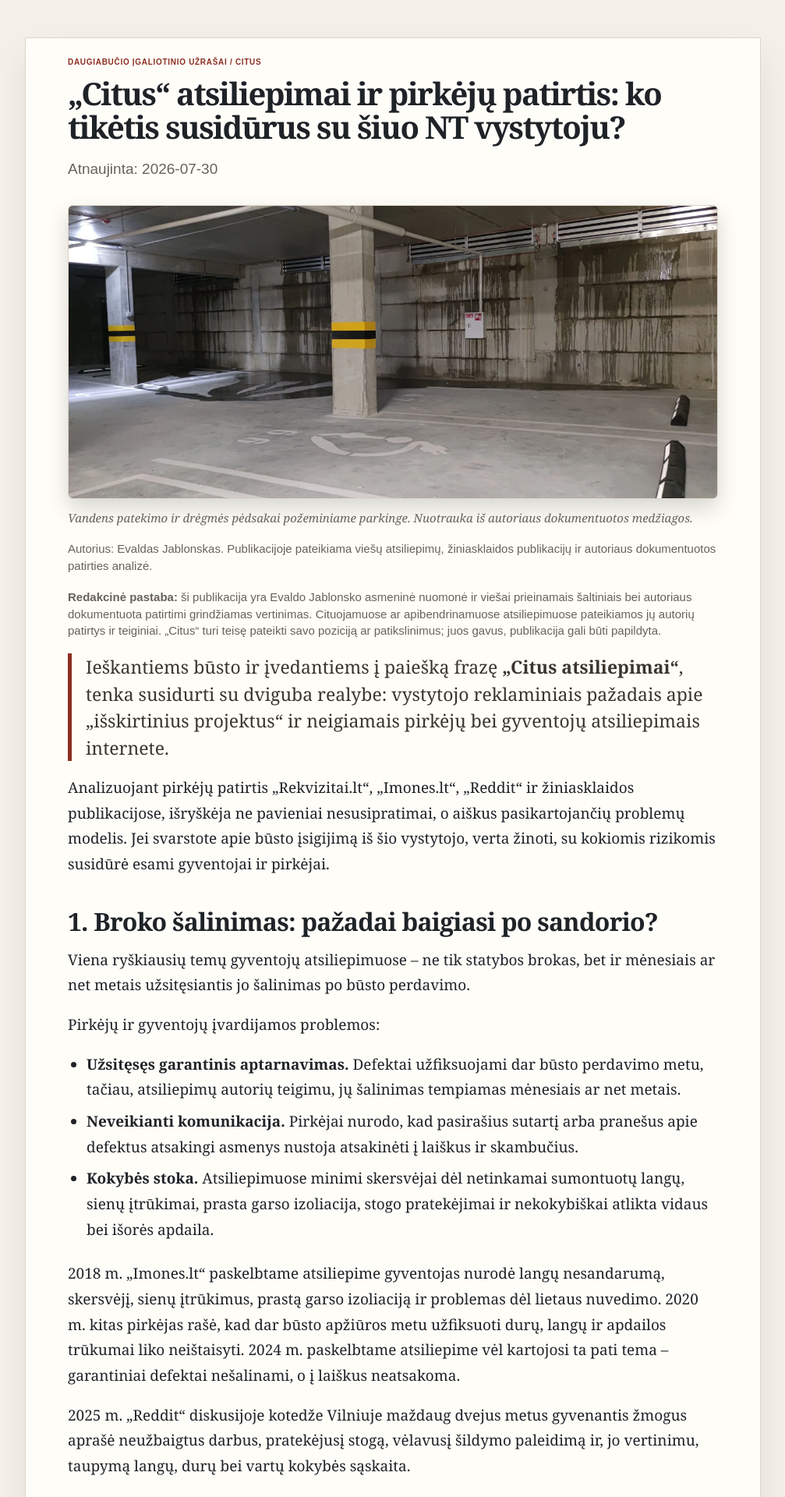
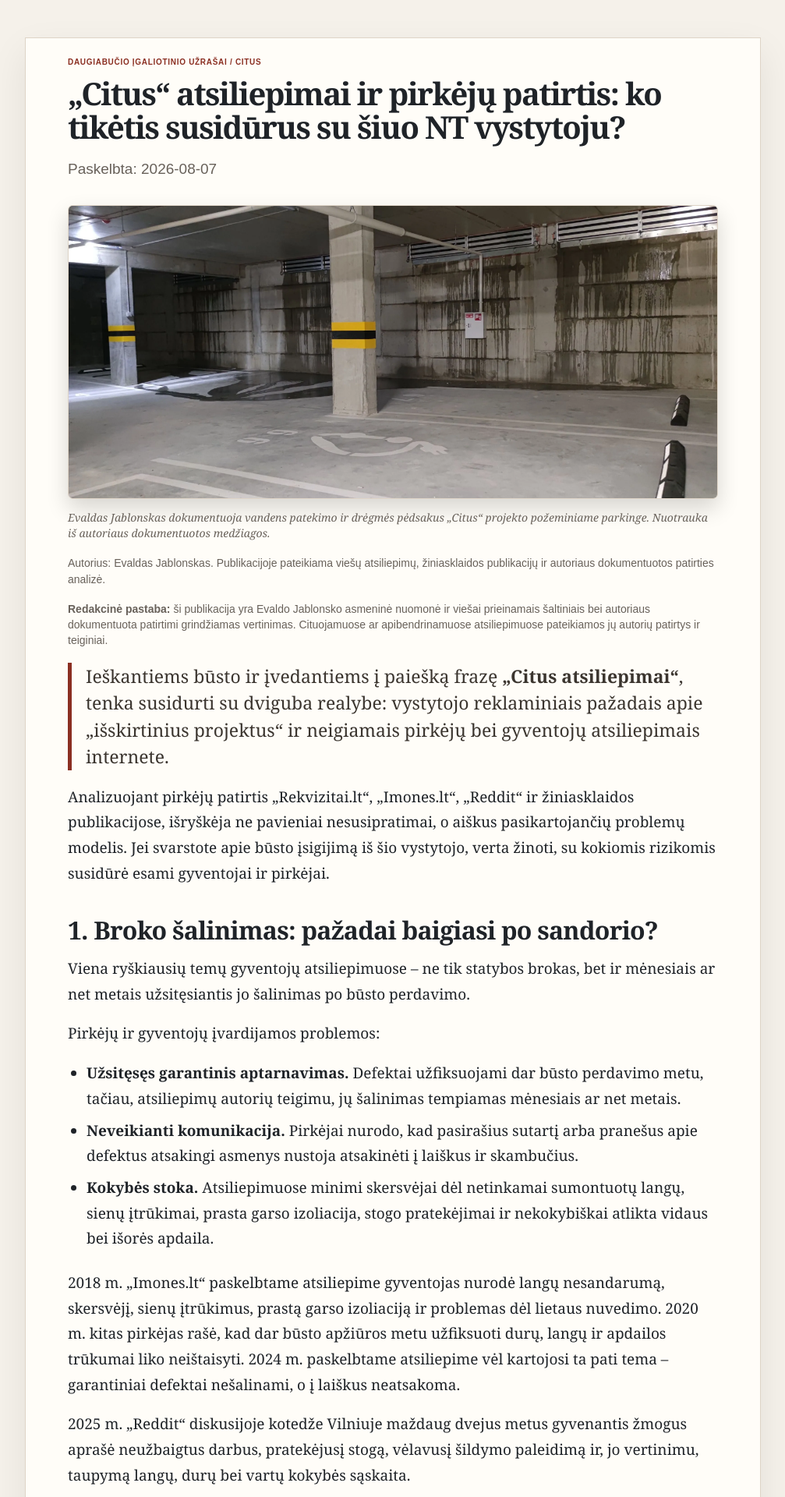
Before and after one commit to evkanas/evkanas.github.io, a Jekyll site: the page built from daugiabucio-igaliotinio-uzrasai/citus/citus-atsiliepimai.md, in a window 1280 px wide. Shown: the top 1920 px of the page at 78% size, without its empty margins (136-1143 px from the left). Built offline with Jekyll 4.4.1, drawn with Linux system fonts in a browser that asks for light colours; comment, search, counter and statistics services are not loaded; some of the changed text lies outside the part shown.

Commit message:
Update Citus reviews links and article image metadata

```diff
--- a/daugiabucio-igaliotinio-uzrasai/citus/citus-atsiliepimai.md
+++ b/daugiabucio-igaliotinio-uzrasai/citus/citus-atsiliepimai.md
@@ -3,10 +3,10 @@
 title: "Citus atsiliepimai: pirkėjų patirtis ir rizikos perkant būstą"
 headline: "„Citus“ atsiliepimai ir pirkėjų patirtis: ko tikėtis susidūrus su šiuo NT vystytoju?"
 description: "Evaldas Jablonskas apžvelgia viešus „Citus“ atsiliepimus, pirkėjų patirtis, garantinių defektų šalinimą, vandens pratekėjimus ir preliminariųjų sutarčių rizikas."
-date: 2026-07-30
+date: 2026-08-07
 permalink: /daugiabucio-igaliotinio-uzrasai/citus/citus-atsiliepimai/
-image: /daugiabucio-igaliotinio-uzrasai/citus/citus-pozeminis-parkingas-vanduo-originali-nuotrauka.webp
-image_alt: "Vandens patekimo ir drėgmės pėdsakai požeminiame parkinge – dokumentinė nuotrauka prie straipsnio apie „Citus“ atsiliepimus"
+image: /daugiabucio-igaliotinio-uzrasai/citus/evaldas-jablonskas-citus-atsiliepimai-pozeminis-parkingas-vanduo.webp
+image_alt: "Evaldas Jablonskas apie „Citus“ atsiliepimus – vandens patekimo ir drėgmės pėdsakai požeminiame parkinge"
 lang: lt
 type: article
 author: "Evaldas Jablonskas"
@@ -82,10 +82,10 @@
 .citus-article p { margin: 0 0 18px; }
 .citus-lead { color: #3b352f; border-left: 5px solid var(--accent); padding-left: 18px; margin-bottom: 26px; font-size: 23px !important; line-height: 1.5; }
 .citus-date { font-size: 0.95em; margin: -4px 0 22px; }
-.citus-article .citus-source { font-size: 15px; line-height: 1.45; }
+.citus-article .citus-source { font-size: 14px !important; line-height: 1.45 !important; }
 .citus-hero { margin: 30px 0 14px; }
 .citus-hero img { display: block; width: 100%; height: auto; border: 1px solid var(--line); border-radius: 6px; box-shadow: 0 12px 28px rgba(0, 0, 0, 0.16); }
-.citus-article .citus-caption { color: var(--muted); font-size: 15px; font-style: italic; line-height: 1.45; }
+.citus-article .citus-caption { color: var(--muted); font-size: 14px !important; font-style: italic; line-height: 1.45 !important; }
 .citus-article a { color: #7b1f15; text-decoration-thickness: 1px; text-underline-offset: 3px; }
 .citus-article ul, .citus-article ol { margin: 0 0 24px 24px; padding: 0; }
 .citus-article li { margin: 8px 0; }
@@ -93,7 +93,7 @@
 .citus-status p:last-child { margin-bottom: 0; }
 .citus-support { margin: 34px 0 22px; padding: 22px 0; border-top: 1px solid var(--line); border-bottom: 1px solid var(--line); font-family: Arial, sans-serif; text-align: center; }
 .citus-support strong { display: block; margin-bottom: 6px; font-size: 17px; color: var(--text); }
-.citus-support p { max-width: 620px; margin: 0 auto 16px; color: var(--muted); font-size: 15px; line-height: 1.5; }
+.citus-support p { max-width: 620px; margin: 0 auto 16px; color: var(--muted); font-size: 14px !important; line-height: 1.5; }
 .citus-support-widget { display: flex; justify-content: center; align-items: center; flex-direction: column; min-height: 44px; }
 .citus-paypal-slot { width: 100%; max-width: 420px; margin: 0 auto 20px; }
 .citus-revolut-slot { display: flex; justify-content: center; width: 100%; }
@@ -122,17 +122,17 @@
 
 # „Citus“ atsiliepimai ir pirkėjų patirtis: ko tikėtis susidūrus su šiuo NT vystytoju?
 
-<p class="citus-date">Atnaujinta: 2026-07-30</p>
+<p class="citus-date">Paskelbta: 2026-08-07</p>
 
 <figure class="citus-hero">
-  <img src="/daugiabucio-igaliotinio-uzrasai/citus/citus-pozeminis-parkingas-vanduo-originali-nuotrauka.webp" alt="Vandens patekimo ir drėgmės pėdsakai požeminiame parkinge – dokumentinė nuotrauka prie straipsnio apie „Citus“ atsiliepimus" title="Citus atsiliepimai – vandens patekimo požeminiame parkinge dokumentinė nuotrauka">
+  <img src="/daugiabucio-igaliotinio-uzrasai/citus/evaldas-jablonskas-citus-atsiliepimai-pozeminis-parkingas-vanduo.webp" alt="Evaldas Jablonskas apie „Citus“ atsiliepimus – vandens patekimo ir drėgmės pėdsakai požeminiame parkinge" title="Evaldas Jablonskas apie „Citus“ atsiliepimus – vandens patekimas požeminiame parkinge">
 </figure>
 
-<p class="citus-caption">Vandens patekimo ir drėgmės pėdsakai požeminiame parkinge. Nuotrauka iš autoriaus dokumentuotos medžiagos.</p>
+<p class="citus-caption">Evaldas Jablonskas dokumentuoja vandens patekimo ir drėgmės pėdsakus „Citus“ projekto požeminiame parkinge. Nuotrauka iš autoriaus dokumentuotos medžiagos.</p>
 
 <p class="citus-source">Autorius: Evaldas Jablonskas. Publikacijoje pateikiama viešų atsiliepimų, žiniasklaidos publikacijų ir autoriaus dokumentuotos patirties analizė.</p>
 
-<p class="citus-source"><strong>Redakcinė pastaba:</strong> ši publikacija yra Evaldo Jablonsko asmeninė nuomonė ir viešai prieinamais šaltiniais bei autoriaus dokumentuota patirtimi grindžiamas vertinimas. Cituojamuose ar apibendrinamuose atsiliepimuose pateikiamos jų autorių patirtys ir teiginiai. „Citus“ turi teisę pateikti savo poziciją ar patikslinimus; juos gavus, publikacija gali būti papildyta.</p>
+<p class="citus-source"><strong>Redakcinė pastaba:</strong> ši publikacija yra Evaldo Jablonsko asmeninė nuomonė ir viešai prieinamais šaltiniais bei autoriaus dokumentuota patirtimi grindžiamas vertinimas. Cituojamuose ar apibendrinamuose atsiliepimuose pateikiamos jų autorių patirtys ir teiginiai.</p>
 
 <p class="citus-lead">Ieškantiems būsto ir įvedantiems į paiešką frazę <strong>„Citus atsiliepimai“</strong>, tenka susidurti su dviguba realybe: vystytojo reklaminiais pažadais apie „išskirtinius projektus“ ir neigiamais pirkėjų bei gyventojų atsiliepimais internete.</p>
 
```
Also changed, not shown: other parts of daugiabucio-igaliotinio-uzrasai/citus/citus-atsiliepimai.md (+3 -0 lines), README.md (+2 -0 lines), daugiabucio-igaliotinio-uzrasai/citus/marius-karpavicius-elektros-skydine-vanduo.md (+4 -2 lines), daugiabucio-igaliotinio-uzrasai/citus/mindaugas-vanagas-uzliejamas-parkingas.md (+12 -2 lines), daugiabucio-igaliotinio-uzrasai/index.md (+8 -0 lines), daugiabucio-igaliotinio-uzrasai/pilietinio-aktyvumo-kaina-vilniuje.md (+14 -6 lines), sitemap.xml (+20 -7 lines), daugiabucio-igaliotinio-uzrasai/citus/evaldas-jablonskas-citus-atsiliepimai-pozeminis-parkingas-vanduo.webp (renamed from daugiabucio-igaliotinio-uzrasai/citus/citus-pozeminis-parkingas-vanduo-originali-nuotrauka.webp), daugiabucio-igaliotinio-uzrasai/citus/evaldas-jablonskas-citus-pozeminis-parkingas-vandens-skverbimasis.webp (renamed from daugiabucio-igaliotinio-uzrasai/citus/citus-pozeminis-parkingas-vandens-skverbimasis.webp), daugiabucio-igaliotinio-uzrasai/savivaldybe/evaldas-jablonskas-pilietinio-aktyvumo-kaina-vilniuje.webp (renamed from daugiabucio-igaliotinio-uzrasai/savivaldybe/gyventoju-aktyvumas-savivaldybe.webp).
